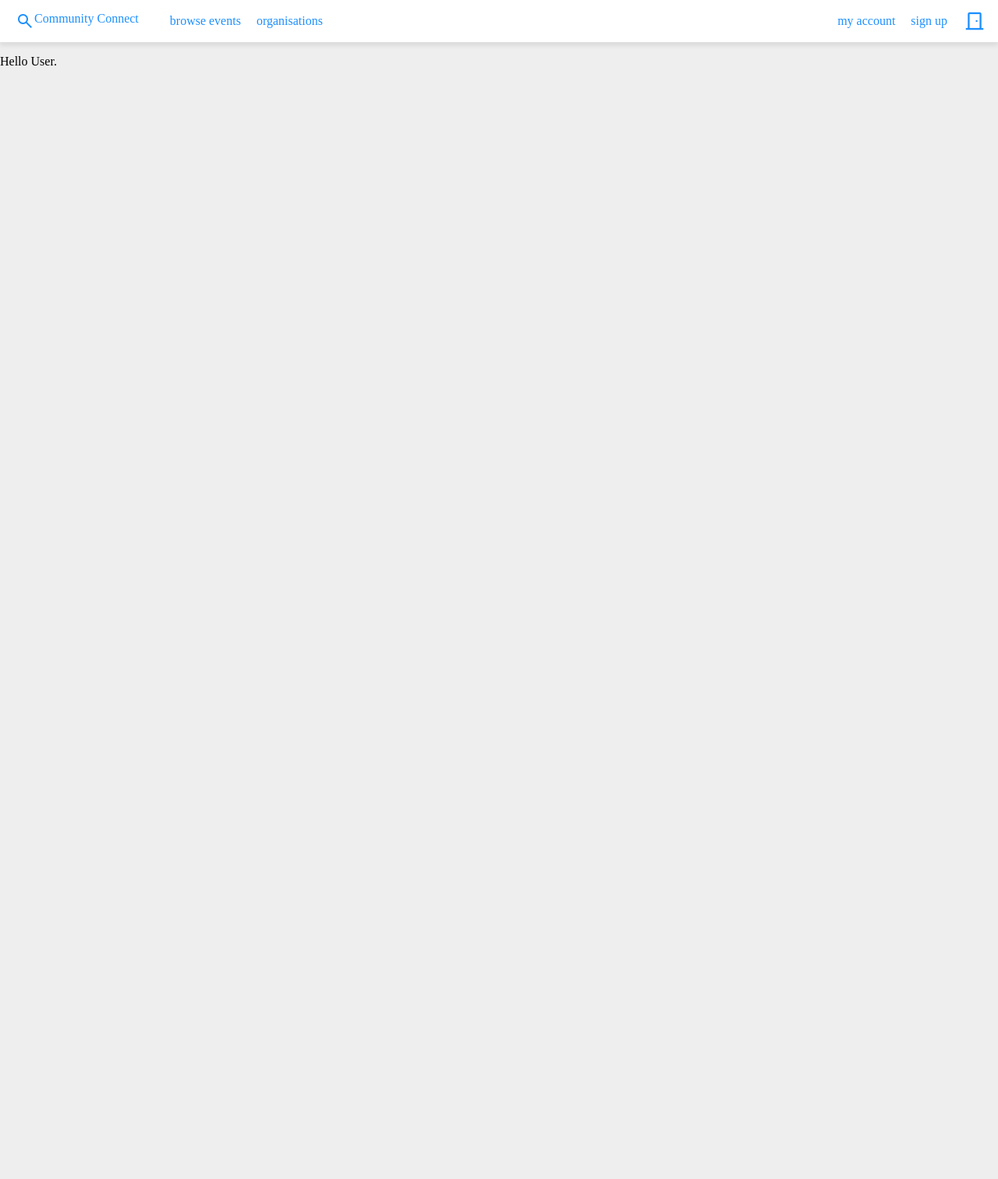
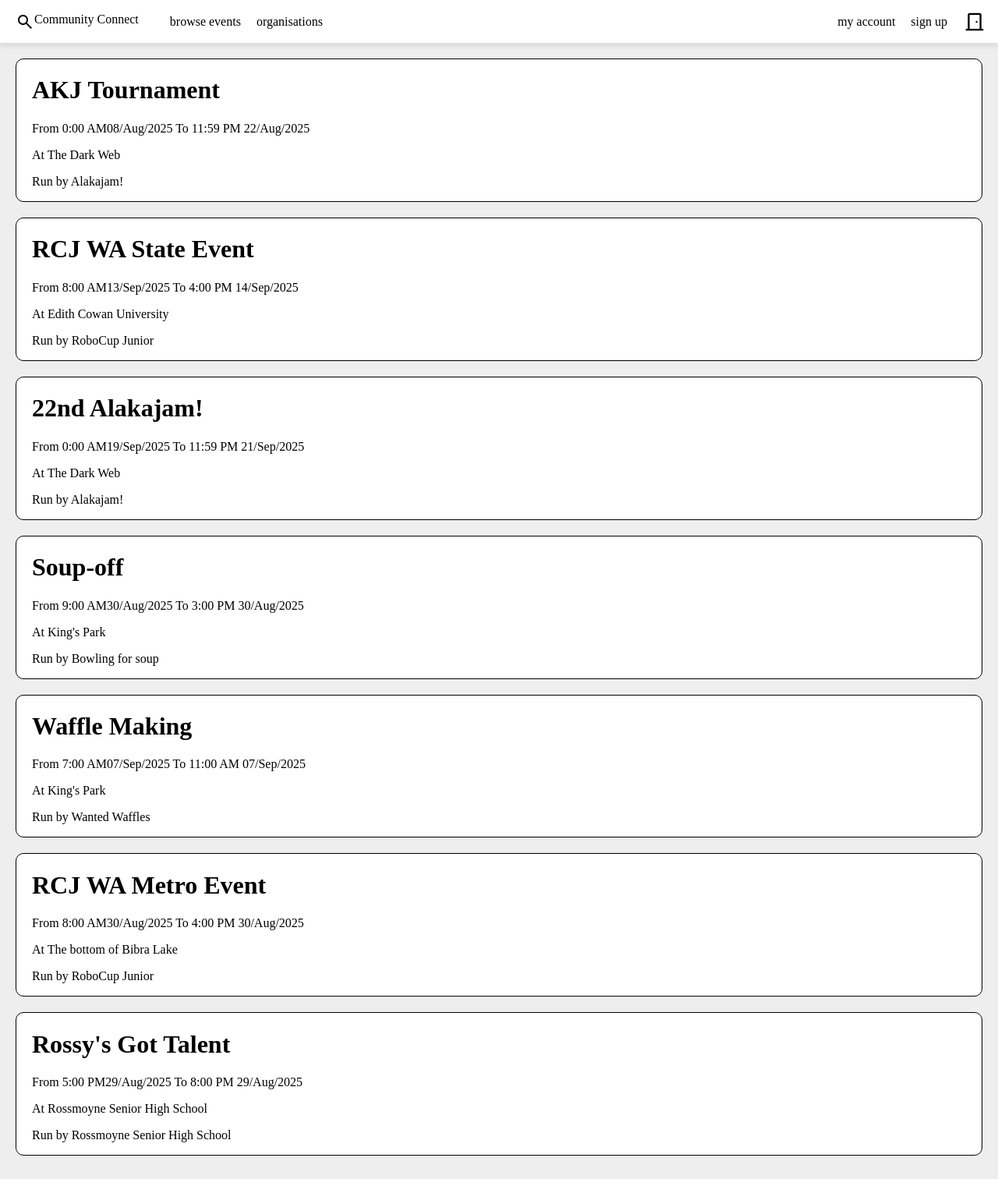
Before and after one commit to enenflash/cs12-project2, a Flask app: page /events in a window 1280 px wide. Shown: the whole page at 78% size. Run offline with Flask 3, Linux system fonts and the light colour scheme; data comes from the database, SQL or seed files in the repository; parts of the project's set-up code (start-up, migrations or seed data) failed here and were passed over; some web fonts are replaced.

Commit message:
events and organisations

```diff
--- a/app.py
+++ b/app.py
@@ -50,11 +50,13 @@ def home():
 
 @app.route('/events', methods=['GET', 'POST'])
 def events():
-    return render_template('events.html')
+    events = get_events()
+    return render_template('events.html', events=events)
 
 @app.route('/organisations', methods=['GET', 'POST'])
 def organisations():
-    return render_template('organisations.html')
+    organisations = get_organistaions()
+    return render_template('organisations.html', organisations=organisations)
 
 @app.route('/login', methods=['GET', 'POST'])
 def login():
--- a/models.py
+++ b/models.py
@@ -88,7 +88,7 @@ def get_event_types_for_event(event_id:int) -> list:
 
 def get_events(where:str="TRUE") -> list:
     command = f"""
-        SELECT * FROM Event
+        SELECT Event.ID, Event.Name, Event.StartDate, Event.EndDate, Location.Name AS Location, Organisation.Name AS Organisation FROM Event
         INNER JOIN Organisation ON Event.OrganisationID=Organisation.ID
         INNER JOIN Location ON Event.LocationID=Location.ID
         WHERE {where};
@@ -96,7 +96,9 @@ def get_events(where:str="TRUE") -> list:
     events:list[dict] = get_table(command)
     for i in range(len(events)):
         events[i] = dict(events[i])
-        events[i]["type"] = get_event_types_for_event(events[i]["ID"])
+        events[i]["Type"] = get_event_types_for_event(events[i]["ID"])
+        events[i]["StartDate"] = format_time(events[i]["StartDate"].split(" ")[1]) + format_date(events[i]["StartDate"].split(" ")[0])
+        events[i]["EndDate"] = format_time(events[i]["EndDate"].split(" ")[1]) + " " + format_date(events[i]["EndDate"].split(" ")[0])
     return events
 
 # ---------------------------------- MODIFY ---------------------------------- #
--- a/static/forms.css
+++ b/static/forms.css
@@ -37,6 +37,11 @@ input {
     width: 100%;
     height: 25px;
     padding: 4px;
+    outline: none;
+}
+
+input:focus {
+    outline: none;
 }
 
 .input-wrapper {
--- a/static/light.css
+++ /dev/null
@@ -1,75 +0,0 @@
-:root {
-    --blue: #1e90ff;
-}
-
-body {
-    background: #eee;
-}
-
-.color-blue {
-    color: var(--blue);
-}
-
-.nav-bar {
-    background: #fff;
-    color: var(--blue);
-    box-shadow: 0px 5px 5px #ddd;
-}
-
-.nav-bar a {
-    color: var(--blue);
-}
-
-.search-wrapper {
-    background: #fff;
-}
-
-.search-bar-wrapper {
-    border: solid 2px var(--blue);
-}
-
-.side-bar {
-    background: #fff;
-    border-top-left-radius: 20px;
-    border-bottom-right-radius: 20px;
-    box-shadow: 5px 5px 10px #ccc;
-}
-
-.btn {
-    border: solid 1.5px var(--blue);
-    color: var(--blue);
-    border-radius: 10px;
-    background: #fff;
-}
-
-.btn:hover {
-    cursor:pointer;
-    background: var(--blue);
-    color: white;
-    transition: all 0.5s ease;
-}
-
-.quote-block {
-    /*border: solid 2px #1e90ff;
-    border-radius: 8px;*/
-    box-shadow: 5px 5px 10px #ccc;
-    border-top-left-radius: 20px;
-    border-bottom-right-radius: 20px;
-    background: #fff;
-    color: black;
-}
-
-.quote-block:hover {
-    background: var(--blue);
-    box-shadow: 0px 0px 15px var(--blue);
-    color: white;
-    transition: all 0.2s ease;
-}
-
-.quote-text {
-    text-shadow: 1px 1px 4px #a1b9c7;
-}
-
-.secondary-nav span a::hover {
-    background: var(--blue);
-}
--- /dev/null
+++ b/static/lists.css
@@ -0,0 +1,17 @@
+.scroll-div {
+    display: flex;
+    flex-direction: column;
+    margin: 0px 0px 0px 20px;
+    padding: 10px 20px 20px 0px;
+    height: 100%;
+    overflow-y: scroll;
+    box-sizing: border-box;
+}
+
+.event-wrapper {
+    background: white;
+    margin: 10px 0px 10px 0px;
+    padding: 0px 20px 0px 20px;
+    border: solid 1px;
+    border-radius: 10px;
+}
--- a/static/login.css
+++ b/static/login.css
@@ -35,10 +35,13 @@ input {
     padding: 4px;
     margin-top: 5px;
     margin-bottom: 15px;
+    outline: none;
 }
 
 input:focus {
     outline: none;
+    border: solid 1px #aaa;
+    border-radius: 10px;
 }
 
 button:hover {
--- a/static/style.css
+++ b/static/style.css
@@ -18,6 +18,7 @@ body {
     width: 100%;
     height: 100%;
     overflow-y: hidden;
+    background: #eee;
 }
 
 .nav-bar {
@@ -30,6 +31,8 @@ body {
     justify-content: space-between;
     z-index: 1;
     height: 55px;
+    background: #fff;
+    box-shadow: 0px 5px 5px #ddd;
 }
 
 .nav-bar a {
@@ -52,6 +55,29 @@ body {
 }
 
 .content {
-    width: 100%;
-    height: 100%;
+    position: absolute;
+    top: 55px;
+    right: 0;
+    bottom: 0;
+    left: 0;
 }
+
+.side-bar {
+    background: #fff;
+    border-top-left-radius: 20px;
+    border-bottom-right-radius: 20px;
+    box-shadow: 5px 5px 10px #ccc;
+}
+
+.btn {
+    border: solid 1.5px;
+    border-radius: 10px;
+    background: #fff;
+}
+
+.btn:hover {
+    cursor: pointer;
+    background: black;
+    color: white;
+    transition: all 0.5s ease;
+}
--- /dev/null
+++ b/static/theme.css
@@ -0,0 +1,22 @@
+:root {
+    --blue: #1e90ff;
+}
+
+.nav-bar {
+    /* color: var(--blue); */
+    color: black;
+}
+
+.nav-bar a {
+    /* color: var(--blue); */
+    color: black;
+}
+
+.btn {
+    border: solid 1.5px var(--blue);
+    color: var(--blue);
+}
+
+.btn:hover {
+    background: var(--blue);
+}
--- a/templates/events.html
+++ b/templates/events.html
@@ -1,5 +1,15 @@
 {% extends "general.html" %}
 
 {% block content %}
-<p>Hello User.</p>
+<link rel="stylesheet" href="\static\lists.css">
+<div class="scroll-div">
+    {% for event in events %}
+    <div class="event-wrapper">
+        <h1>{{ event["Name"] }}</h1>
+        <p>From {{ event["StartDate"] }} To {{ event["EndDate"] }}</p>
+        <p>At {{ event["Location"] }}</p>
+        <p>Run by {{ event["Organisation"] }}</p>
+    </div>
+    {% endfor %}
+</div>
 {% endblock %}
--- a/templates/general.html
+++ b/templates/general.html
@@ -6,7 +6,7 @@
     <title>Community Connect</title>
     <link rel="stylesheet" href="https://fonts.googleapis.com/css2?family=Material+Symbols+Outlined:opsz,wght,FILL,GRAD@24,400,0,0" />
     <link rel="stylesheet" href="\static\style.css">
-    <link rel="stylesheet" href="\static\light.css">
+    <link rel="stylesheet" href="\static\theme.css">
 </head>
 <body>
     <div class="nav-bar">
--- a/templates/login.html
+++ b/templates/login.html
@@ -19,7 +19,7 @@
         </div>
         <p style="color:red;">{{ message }}</p>
         <button type="submit" class="full-btn">Login</button>
-        <a class="full-btn" href="/browse">Continue as guest</a>
+        <a class="full-btn" href="/events">Continue as guest</a>
     </form>
 </body>
 </html>
--- a/templates/organisations.html
+++ b/templates/organisations.html
@@ -1,4 +1,10 @@
 {% extends "general.html" %}
 
 {% block content %}
+<link rel="stylesheet" href="\static\lists.css">
+<div class="scroll-div">
+    {% for organisation in organisations %}
+    <h1>{{ organisation["Name"] }}</h1>
+    {% endfor %}
+</div>
 {% endblock %}
```
